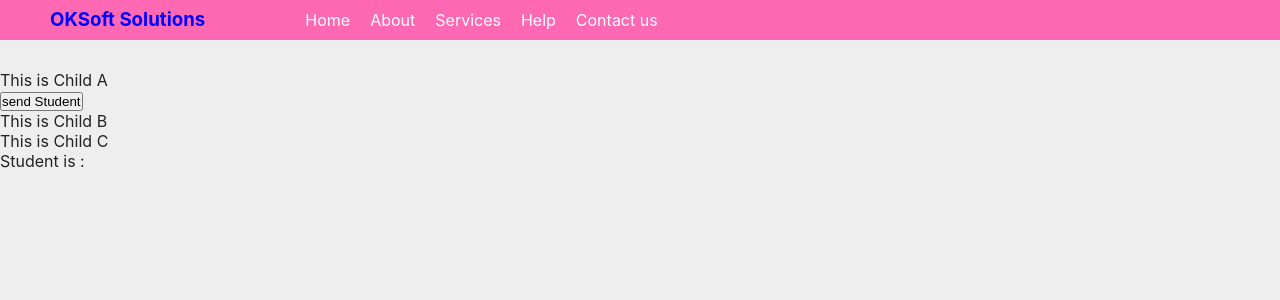
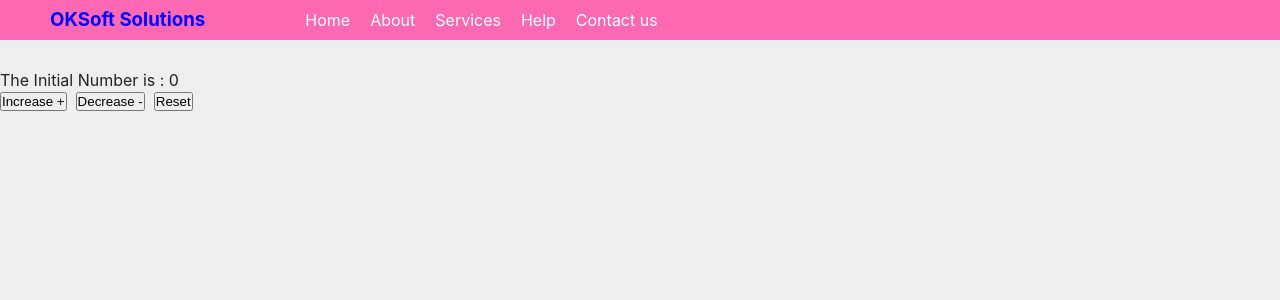
Before and after one commit to techieaneel/webtech_aug2022, a React (Create React App) app: page / in a window 1280 px wide. Shown: the top 300 px of the page. Built offline with nearby package versions, Linux system fonts and the light colour scheme.

Commit message:
Hit Counter

```diff
--- a/src/App.js
+++ b/src/App.js
@@ -2,13 +2,32 @@ import React, {useState} from 'react';
 import "./App.css";
 import Logo from './components/logo';
 import Menu from './components/menu';
-import ChildA from './components/childA';
-import ChildB from './components/childB';
 
 function App() {
 
-  let [student, getStudent] = useState("");
-  console.log("student", student);
+  let [initNum, setInitNum] = useState(0);
+  let [isDecDisabled, setIsDecDisabled] = useState(false);
+  console.log("initNum: ", initNum);
+  console.log("isDecDisabled: ", isDecDisabled);
+
+  const incHandler = () => {
+    console.log("initNum: ", initNum);
+    setInitNum(initNum + 1);
+    initNum === 0 ? setIsDecDisabled(true) : setIsDecDisabled(false);
+  }
+
+  const decHandler = () => {
+    console.log("initNum: ", initNum);
+    setInitNum(initNum - 1);
+    initNum === 0 ? setIsDecDisabled(true) : setIsDecDisabled(false);
+  }
+
+  const resetHandler = () => {
+    console.log("initNum: ", initNum);
+    setInitNum(0);
+    initNum === 0 ? setIsDecDisabled(true) : setIsDecDisabled(false);
+  }
+
 
   return (
     <React.Fragment>
@@ -19,8 +38,19 @@ function App() {
         </div>
 
         <div className="section">
-          <ChildA getStudentProp={getStudent}/>
-          <ChildB studentProp={student}/>
+          <p>The Initial Number is : {initNum}</p>
+          {/* <button  onClick={num => setInitNum(initNum + 1)}>Increase +</button> &nbsp;
+          <button onClick={num => setInitNum(initNum - 1)}>Decrease -</button> &nbsp;
+          <button onClick={num => setInitNum(0)}>Reset</button> */}
+
+          <button onClick={incHandler}>Increase +</button> &nbsp;
+          <button
+            disabled={isDecDisabled}
+            onClick={decHandler}
+          >
+            Decrease -
+          </button> &nbsp;
+          <button onClick={resetHandler}>Reset</button>
         </div>
       </div>
     </React.Fragment>
```
